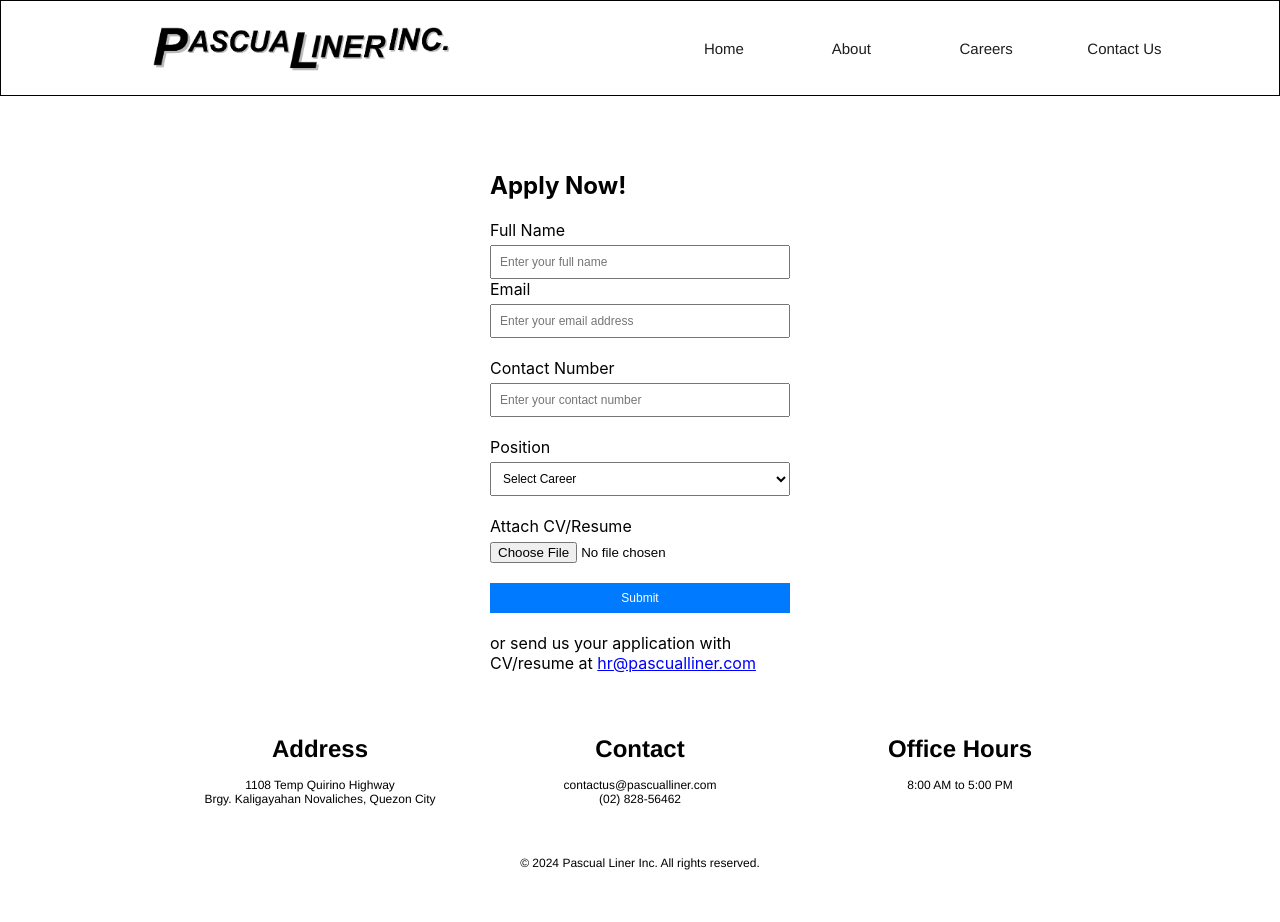
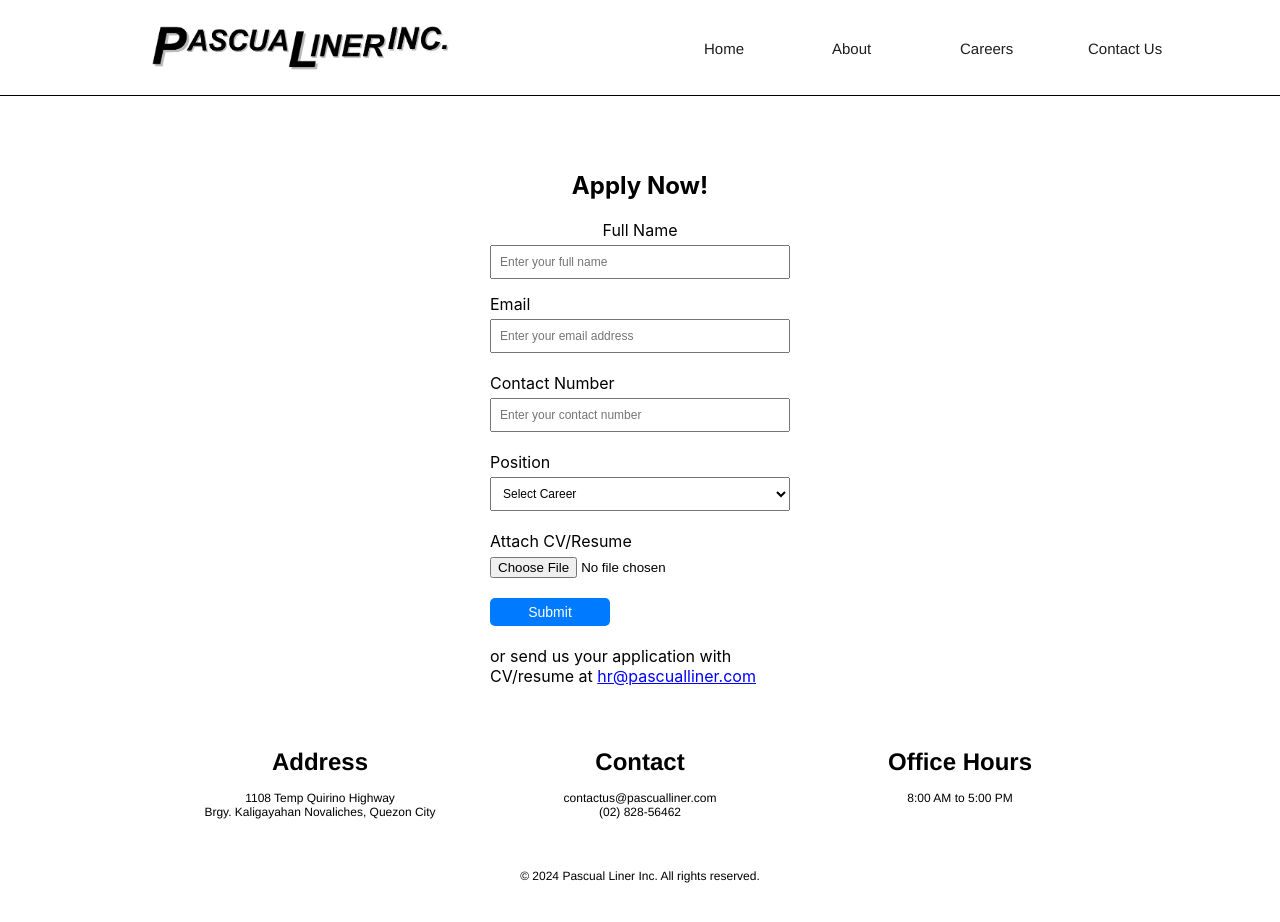
Before and after one commit to kaitiepiee/pli-app, a React (Create React App) app: page /Careers in a window 1280 px wide. Shown: the top 922 px of the page. Built offline with nearby package versions, Linux system fonts and the light colour scheme.

Commit message:
lots of changes v.3

```diff
--- a/src/App.js
+++ b/src/App.js
@@ -2,10 +2,8 @@
 import Header from './pages/Header';
 import Footer from './pages/Footer';
 import elementImage from './Element.png';
-import logo from './logo.png';
 
 import { Helmet } from 'react-helmet';
-
 
 const TITLE = 'Pascual Liner Inc.';
 
@@ -14,13 +12,11 @@
     <div className="App">
       <Header />
       <Helmet>
-          <title>{ TITLE }</title>
-        </Helmet>
+        <title>{TITLE}</title>
+      </Helmet>
       <div className="image">
         <img className="element" alt="Element" src={elementImage} />
-        <div className="image-text">Bringing Filipinos home.</div>
       </div>
-
       <Footer />
     </div>
   );
--- a/src/pages/css/App.css
+++ b/src/pages/css/App.css
@@ -4,7 +4,6 @@
   flex-direction: column;
   align-items: center;
 }
-
 
 .image-container {
   position: relative;
@@ -14,19 +13,31 @@
 
 .element {
   width: 100%;
-  clip-path: inset(10% 0 15% 0);
   height: auto;
-  transform: translateY(-10%);
+
 }
 
-.image-text {
-  position: absolute;
-  top: 35%;
-  left: 50%;
-  transform: translate(-50%, -50%);
-  color: black;
-  font-size: 35px;
-  font-weight: bold;
-  font-family: "Inter-Medium", Helvetica;
-  padding: 10px;
+.join-family {
+  margin-top: -100px;
 }
+
+.join-family-content {
+  text-align: center;
+}
+
+.description p {
+  margin-bottom: 10px;
+}
+
+.learn-more {
+  padding: 5px 10px;
+  font-size: 14px;
+  border-radius: 5px;
+}
+
+/* Media queries for responsiveness */
+@media screen and (max-width: 768px) {
+  .join-family {
+    margin-top: -50px;
+  }
+}
--- a/src/pages/css/Careers.css
+++ b/src/pages/css/Careers.css
@@ -28,12 +28,24 @@
   color: white;
   border: none;
   cursor: pointer;
+  padding: 6px 10px;
+  width: 120px;
+  font-size: 14px;
+  border-radius: 5px;
+  margin: 0 auto;
 }
 
 p {
   margin-top: 20px;
 }
 
-title {
+.title {
+  text-align: center;
+  padding-bottom: 15px;
+}
+
+.contact-info {
+  font-style: italic;
+  font-size: 14px;
   text-align: center;
 }
--- a/src/pages/css/Header.css
+++ b/src/pages/css/Header.css
@@ -21,12 +21,11 @@
   height: 12vh;
   position: absolute;
   width: 100%;
+  border-bottom: 1px solid #000000; /* Add bottom border */
 }
 
 .box .overlap-group {
   background-color: #ffffff;
-  border: 1px solid;
-  border-color: #000000;
   height: 100%;
   position: absolute;
   width: 100%;
@@ -68,13 +67,13 @@
 
 .box .logo {
   height: 12vh;
-  width: auto; /* Let the width adjust to maintain aspect ratio */
+  width: auto;
   left: 10%;
   position: absolute;
   top: 0;
 }
 
-/* Define the hover effect for the links */
+/* Hover effect for the links */
 .text-wrapper:hover,
 .text-wrapper-1:hover,
 .text-wrapper-3:hover,
@@ -89,3 +88,7 @@
   color: black;
   text-decoration: none; /* Remove underline */
 }
+
+.mission-vision{
+  padding-left: 200px;
+}
```
